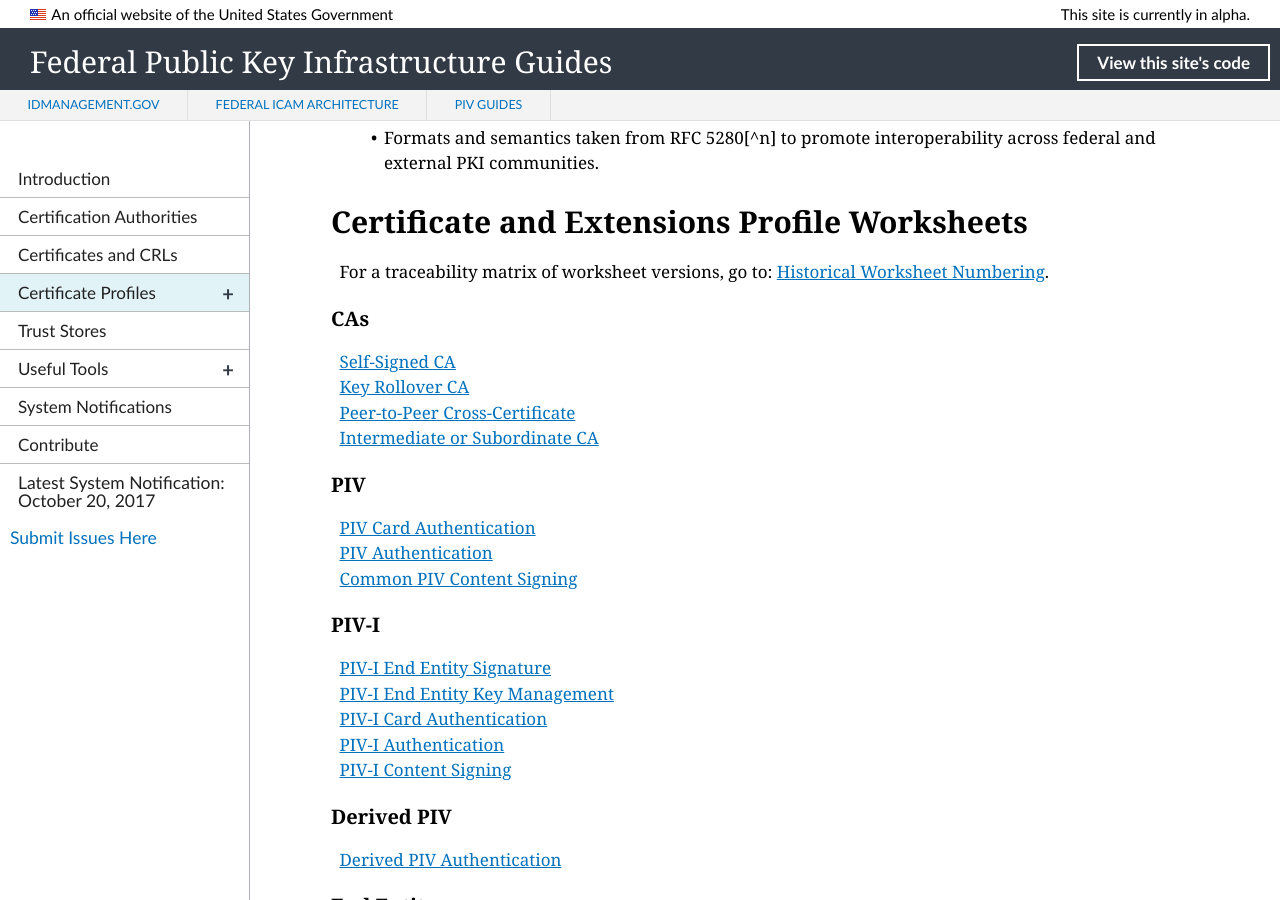
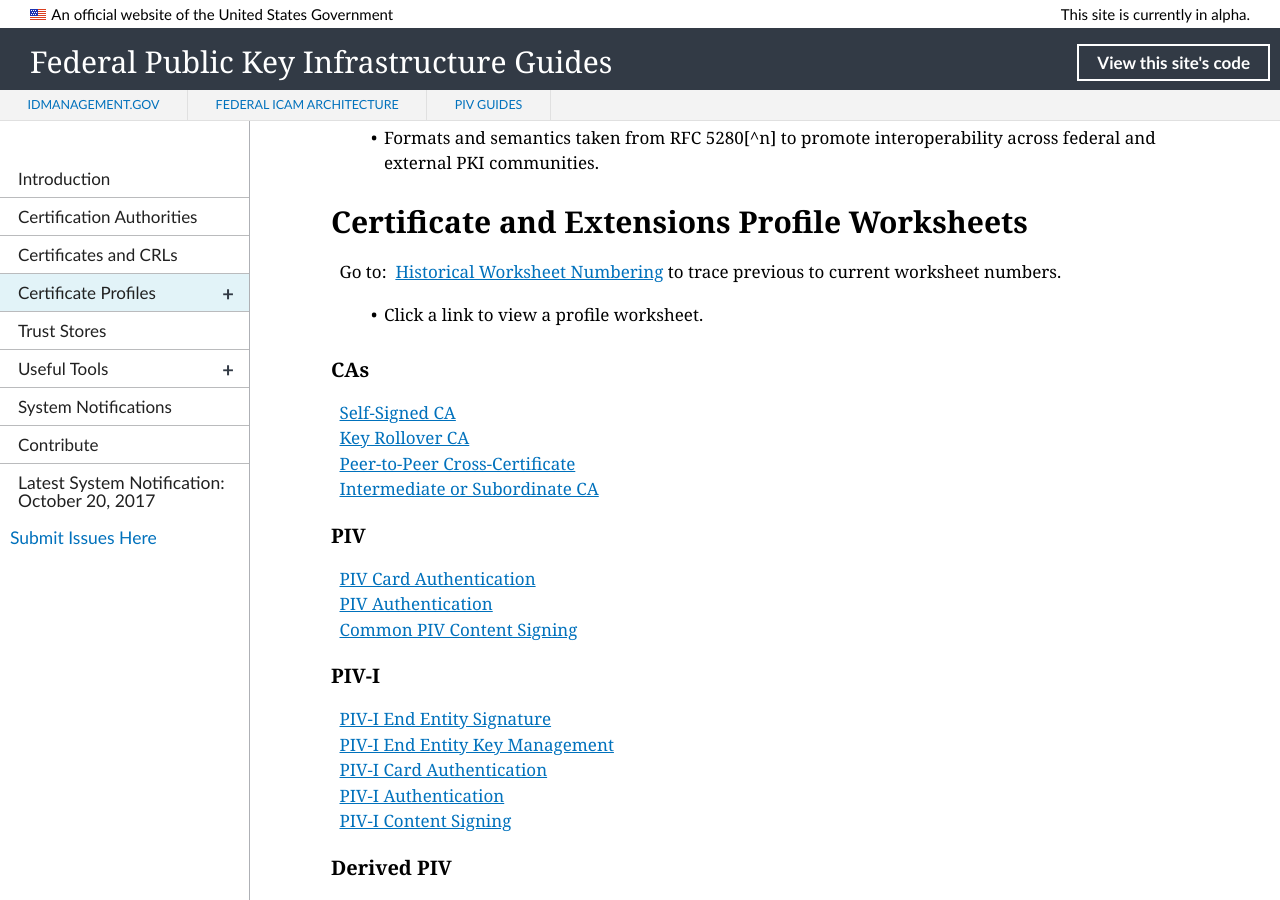
Before and after one commit to GSA/fpki-guides, a Jekyll site: the page built from pages/fpki_certificate_profiles.md, in a window 1280 px wide and 900 px high, scrolled down 422 px. Built offline with Jekyll 4.4.1, drawn with Linux system fonts in a browser that asks for light colours; nearby versions of some CDN libraries; library files that are not in the unit come from our copies.

Commit message:
Update fpki_certificate_profiles.md
Content update

```diff
--- a/pages/fpki_certificate_profiles.md
+++ b/pages/fpki_certificate_profiles.md
@@ -7,13 +7,15 @@
 These profiles specify the unique parameter settings needed for X.509 v3 certificates and v2 certificate revocation list (CRL) extensions issued under the _X.509 Certificate Policy For The U.S. Federal PKI Common Policy Framework_ (aka, _Common Policy CP_). They will be published in the upcoming _X.509 Certificate and Certificate Revocation List (CRL) Extensions Profile for the Shared Service Providers (SSP) Program, Federal Bridge, and PIV-I_.
 
 The current updates include:
-* Revised certificate and CRL extensions values.<!--Check with Wendy--accurate statement?-->
+* Revised certificate and CRL extensions values.
 * Guidance for certificates issued under certificate policies cross-certified with the Federal Bridge Certification Authority (FBCA).
 * Formats and semantics taken from RFC 5280[^n] to promote interoperability across federal and external PKI communities.
 
 ## Certificate and Extensions Profile Worksheets
 
-For a traceability matrix of worksheet versions, go to:  [Historical Worksheet Numbering](#historical-worksheet-numbering).
+Go to:&nbsp;&nbsp;[Historical Worksheet Numbering](#historical-worksheet-numbering) to trace previous to current worksheet numbers.
+
+* Click a link to view a profile worksheet.
 
 ### CAs
 
```
